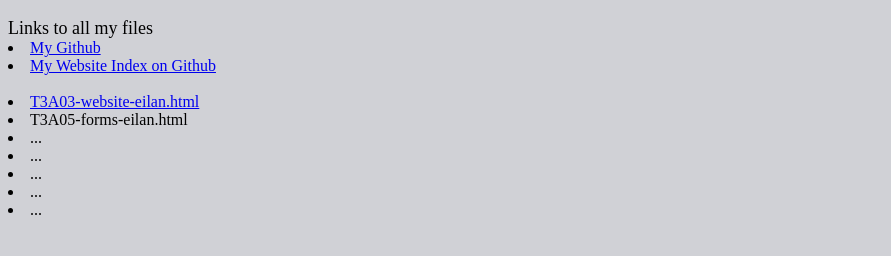
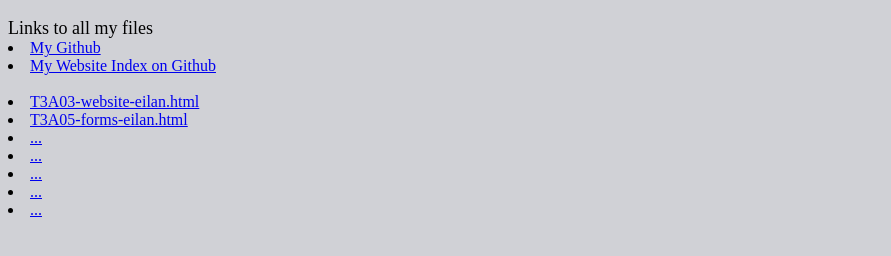
Before and after one commit to MyOwnBoy/MSS-game-dev-64, a plain HTML site: page public/index.html in a window 1280 px wide. Shown: the part 48-304 px from the top of the page, without its empty margins (0-891 px from the left). Drawn offline with Linux system fonts and the light colour scheme.

Commit message:
Update index.html

```diff
--- a/public/index.html
+++ b/public/index.html
@@ -6,9 +6,9 @@
 <li><a href="https://myownboy.github.io/MSS-game-dev-64/public/index.html">My Website Index on Github</a> <br><br>
 
 <li><a href="T3A03-website-eilan.html">T3A03-website-eilan.html</a>
-<li><a href-"T3A05-forms-eilan.html">T3A05-forms-eilan.html</a>
-<li><a href-"..">...</a>
-<li><a href-"..">...</a>
-<li><a href-"..">...</a>
-<li><a href-"..">...</a>
-<li><a href-"..">...</a>
+<li><a href="T3A05-forms-eilan.html">T3A05-forms-eilan.html</a>
+<li><a href="..">...</a>
+<li><a href="..">...</a>
+<li><a href="..">...</a>
+<li><a href="..">...</a>
+<li><a href="..">...</a>
```
